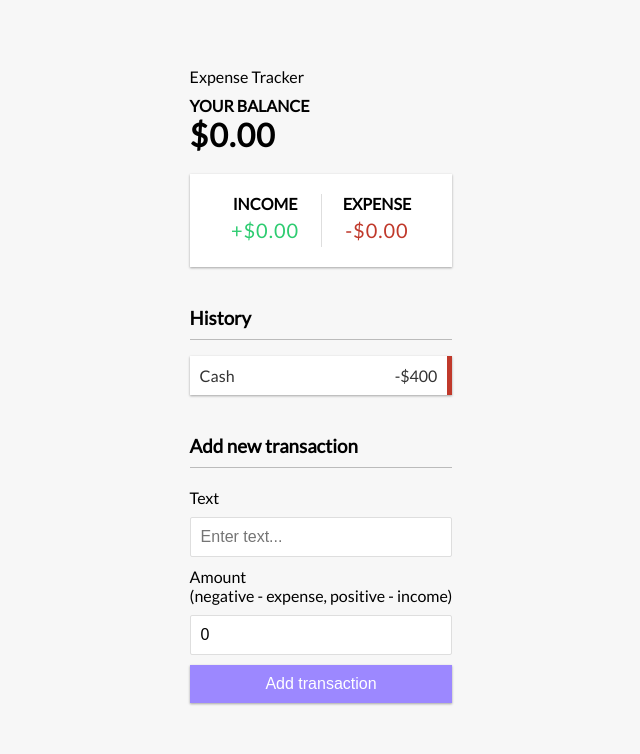
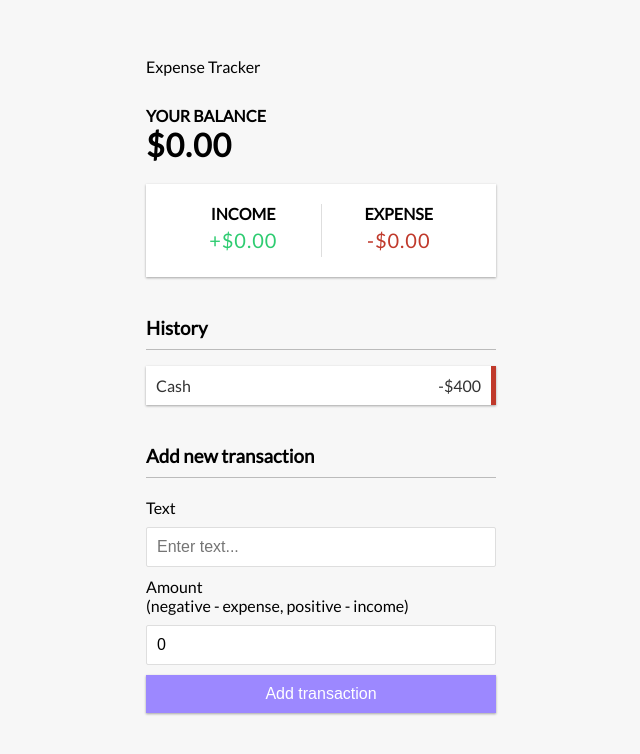
Before and after one commit to iqbalnafee/MERN-Expense-Tracker, a React (Create React App) app: page / in a window 1280 px wide. Shown: the top 754 px of the page, without its empty margins (319-959 px from the left). Built offline with nearby package versions, Linux system fonts and the light colour scheme.

Commit message:
GlobalProvider added in App.js

```diff
--- a/src/App.js
+++ b/src/App.js
@@ -5,15 +5,19 @@ import Balance from './components/Balance';
 import IncomeExpense from './components/IncomeExpense';
 import TransactionList from './components/TransactionList';
 import AddTransaction from './components/AddTransaction';
+
+import {GlobalProvider} from './context/GlobalState';
 function App() {
   return (
-    <div className="App">
+    <GlobalProvider>
       <Header />
-      <Balance />
-      <IncomeExpense />
-      <TransactionList />
-      <AddTransaction />
-    </div>
+      <div className="container">
+        <Balance />
+        <IncomeExpense />
+        <TransactionList />
+        <AddTransaction />
+      </div>
+    </GlobalProvider>
   );
 }
 
```
